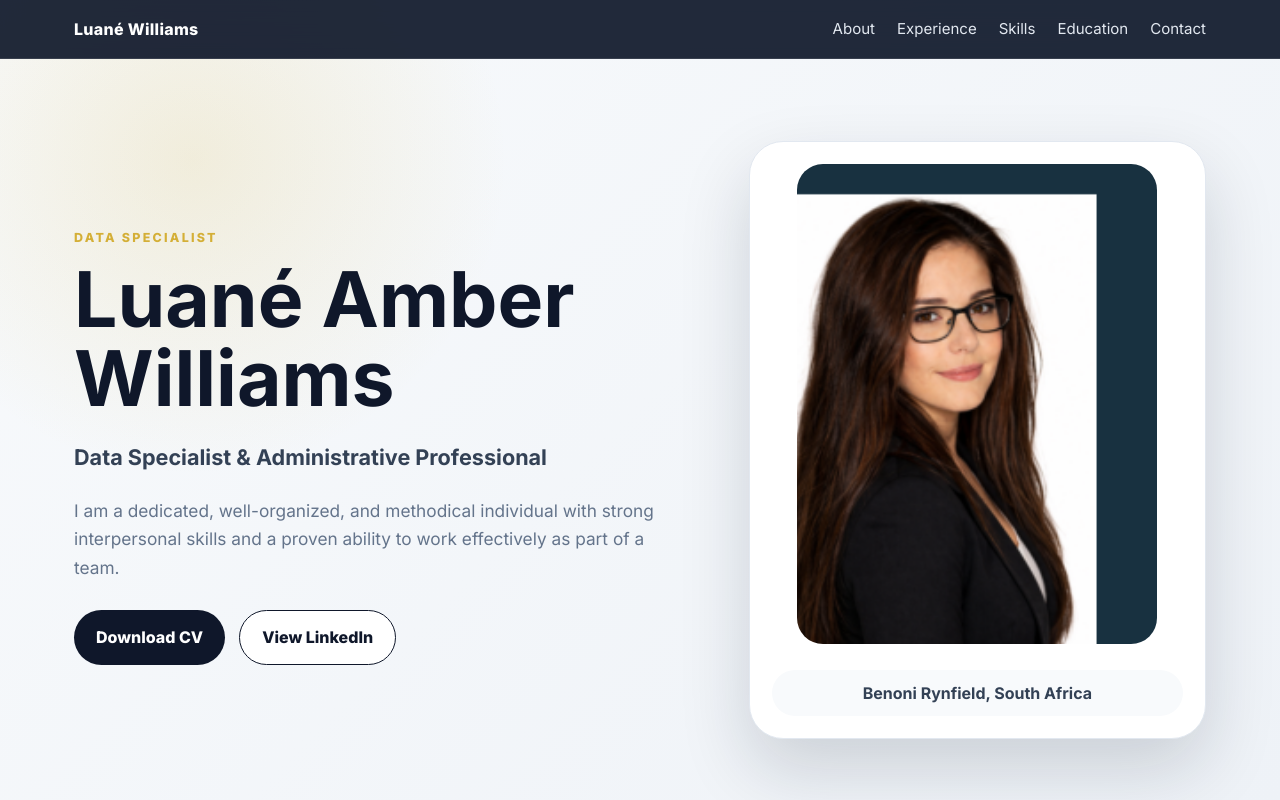
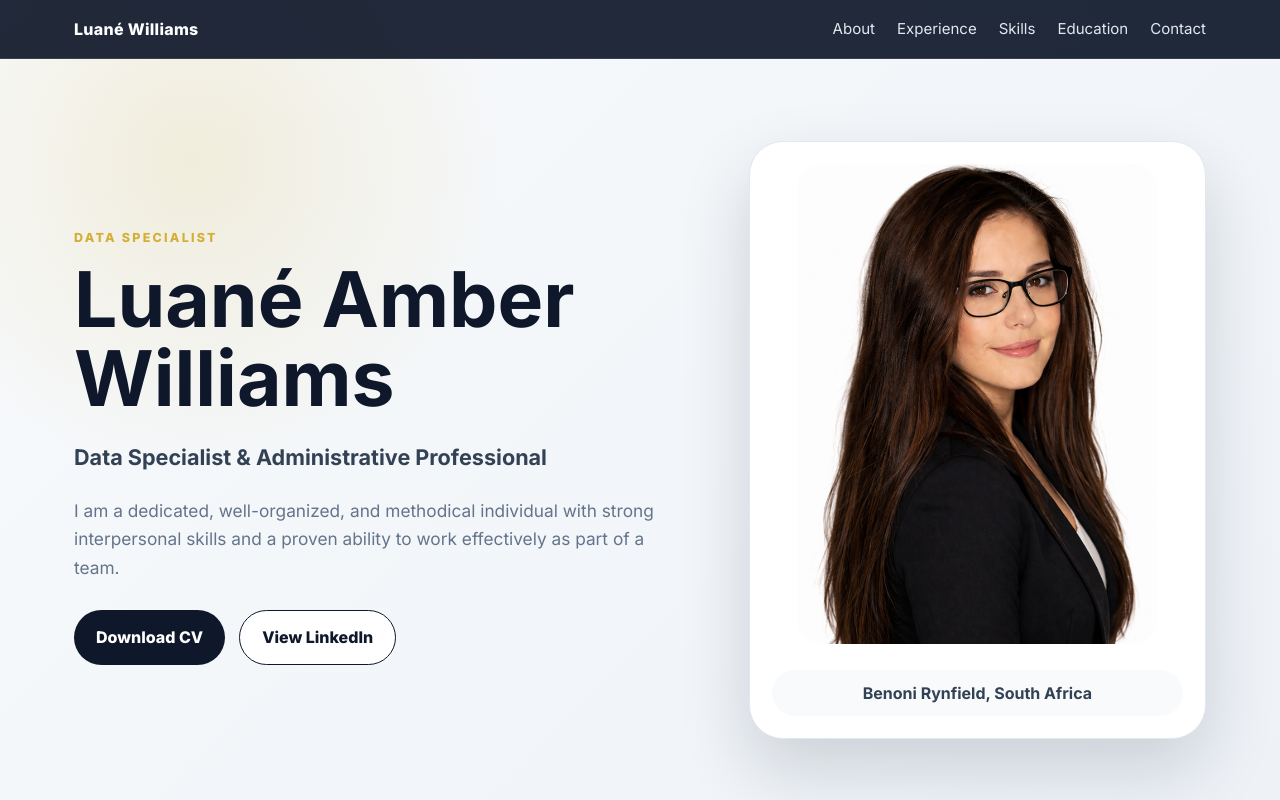
Before and after one commit to luane-williams/luane-williams.github.io, a plain HTML site: page index.html in a window 1280 px wide. Shown: the top 800 px of the page. Drawn offline with Linux system fonts and the light colour scheme.

Commit message:
Updated photo

```diff
--- a/index.html
+++ b/index.html
@@ -42,7 +42,7 @@
         </div>
       </div>
       <div class="hero-card">
-        <img src="assets/profile.jpg" alt="Luané Amber Williams" />
+        <img src="assets/profile.png" alt="Luané Amber Williams" />
         <div class="contact-chip">Benoni Rynfield, South Africa</div>
       </div>
     </section>
```
Also changed, not shown: assets/profile.jpg (deleted), assets/profile.png (added).
